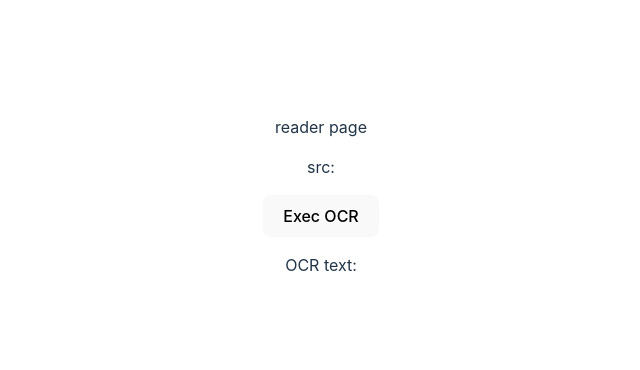
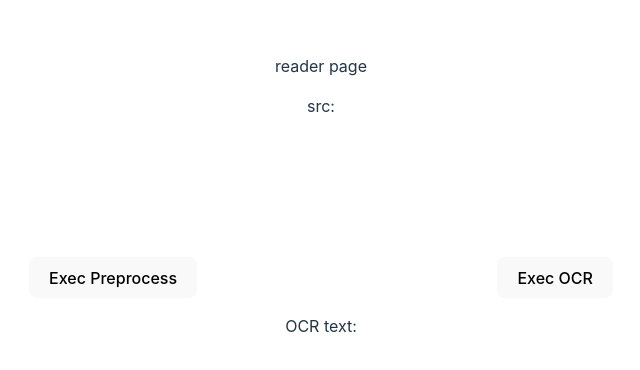
Before and after one commit to oribe1115/webtoon-live-dictionary, a React (Vite) app in the folder client/: page /reader in a window 1280 px wide. Shown: the part 204-574 px from the top of the page, without its empty margins (319-959 px from the left). Built offline with nearby package versions, Linux system fonts and the light colour scheme.

Commit message:
usePreprocessを一通り書いてみた

```diff
--- a/client/src/Pages/Reader.tsx
+++ b/client/src/Pages/Reader.tsx
@@ -1,5 +1,6 @@
 import { useImageFetch } from '@/libs/apis'
 import { useOCR } from '@/libs/ocr'
+import { usePreprocess } from '@/libs/preprocess'
 import { useSearchParams } from 'react-router-dom'
 
 export default function Reader() {
@@ -8,6 +9,8 @@ export default function Reader() {
 
   const { data, error, isLoading } = useImageFetch(srcUrl)
   const { setImageBlob, ocrText } = useOCR()
+  const { canvasRef, setImageSrc } = usePreprocess()
+  const execPreProcess = () => setImageSrc(imgUrl)
   const execOCR = () => setImageBlob(data)
 
   if (error) {
@@ -23,6 +26,8 @@ export default function Reader() {
       <p>reader page</p>
       <p>src: {srcUrl}</p>
       <img src={imgUrl} />
+      <button onClick={execPreProcess}>Exec Preprocess</button>
+      <canvas ref={canvasRef} />
       <button onClick={execOCR}>Exec OCR</button>
       <p>OCR text: {ocrText}</p>
     </>
--- /dev/null
+++ b/client/src/libs/preprocess.ts
@@ -0,0 +1,80 @@
+import { useEffect, useRef, useState } from 'react'
+
+// 参考資料
+// https://www.smashingmagazine.com/2021/06/image-text-conversion-react-tesseract-js-ocr/
+// https://dev.to/mathewthe2/using-javascript-to-preprocess-images-for-ocr-1jc
+
+export const usePreprocess = () => {
+  const canvasRef = useRef(null)
+  const [imageSrc, setImageSrc] = useState<string>()
+  const [preprocessedImage, setPreprocessedImage] = useState<ImageBitmap>()
+
+  useEffect(() => {
+    if (!canvasRef.current || !imageSrc) {
+      return
+    }
+
+    const ctx = getContext()
+
+    const image = new Image()
+    image.src = imageSrc
+    ctx.drawImage(image, 0, 0)
+
+    const { width, heigh } = getCanvasSize()
+    const imageData = binarizeImage(ctx, width, heigh)
+    ctx.putImageData(imageData, 0, 0)
+
+    updatePreprocessedImage(imageData)
+  }, [canvasRef, imageSrc])
+
+  const getContext = (): CanvasRenderingContext2D => {
+    // eslint-disable-next-line @typescript-eslint/no-explicit-any
+    const canvas: any = canvasRef.current
+
+    return canvas.getContext('2d')
+  }
+
+  const getCanvasSize = (): { width: number; heigh: number } => {
+    // eslint-disable-next-line @typescript-eslint/no-explicit-any
+    const canvas: any = canvasRef.current
+
+    return canvas.width, canvas.height
+  }
+
+  const binarizeImage = (
+    ctx: CanvasRenderingContext2D,
+    width: number,
+    height: number
+  ) => {
+    const level = 0.5
+
+    const image = ctx.getImageData(0, 0, width, height)
+    thresholdFilter(image.data, level)
+
+    return image
+  }
+
+  const thresholdFilter = (pixels: Uint8ClampedArray, level: number) => {
+    const thresh = Math.floor(level * 255)
+    for (let i = 0; i < pixels.length; i += 4) {
+      const r = pixels[i]
+      const g = pixels[i + 1]
+      const b = pixels[i + 2]
+      const gray = 0.2126 * r + 0.7152 * g + 0.0722 * b
+      let val
+      if (gray >= thresh) {
+        val = 255
+      } else {
+        val = 0
+      }
+      pixels[i] = pixels[i + 1] = pixels[i + 2] = val
+    }
+  }
+
+  const updatePreprocessedImage = async (imageData: ImageData) => {
+    const image = await createImageBitmap(imageData)
+    setPreprocessedImage(image)
+  }
+
+  return { canvasRef, setImageSrc, preprocessedImage }
+}
```
